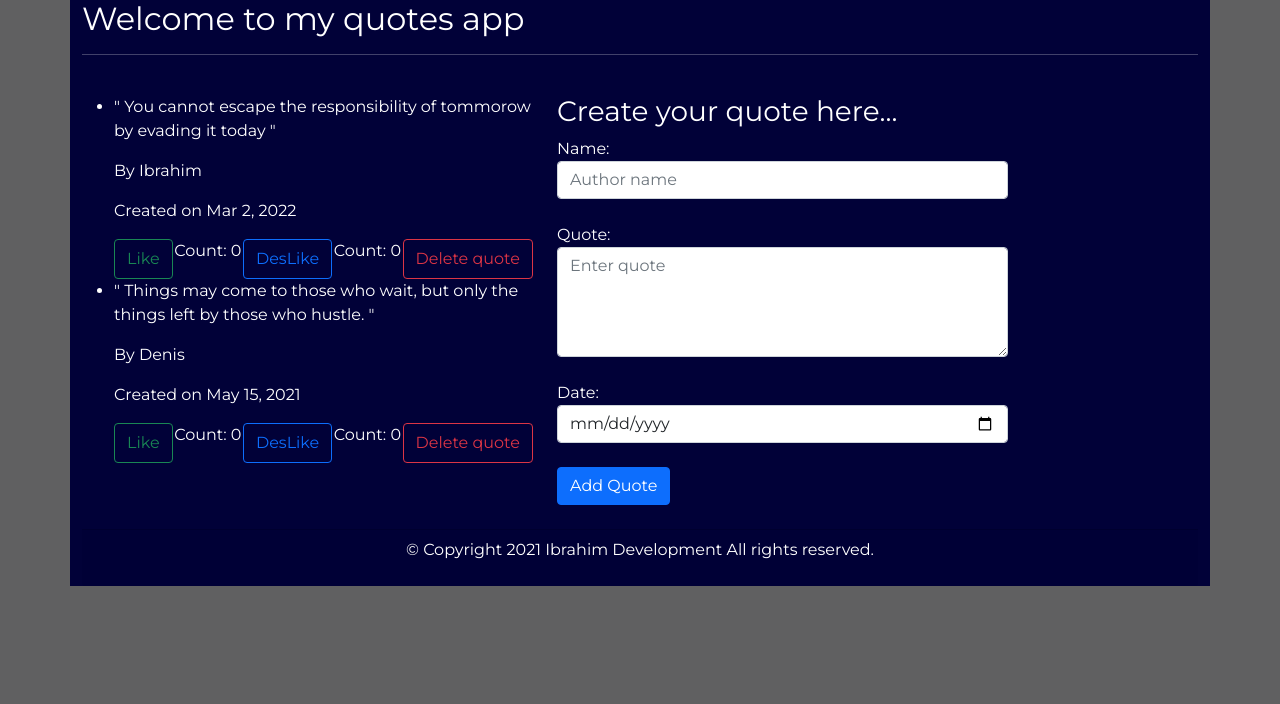
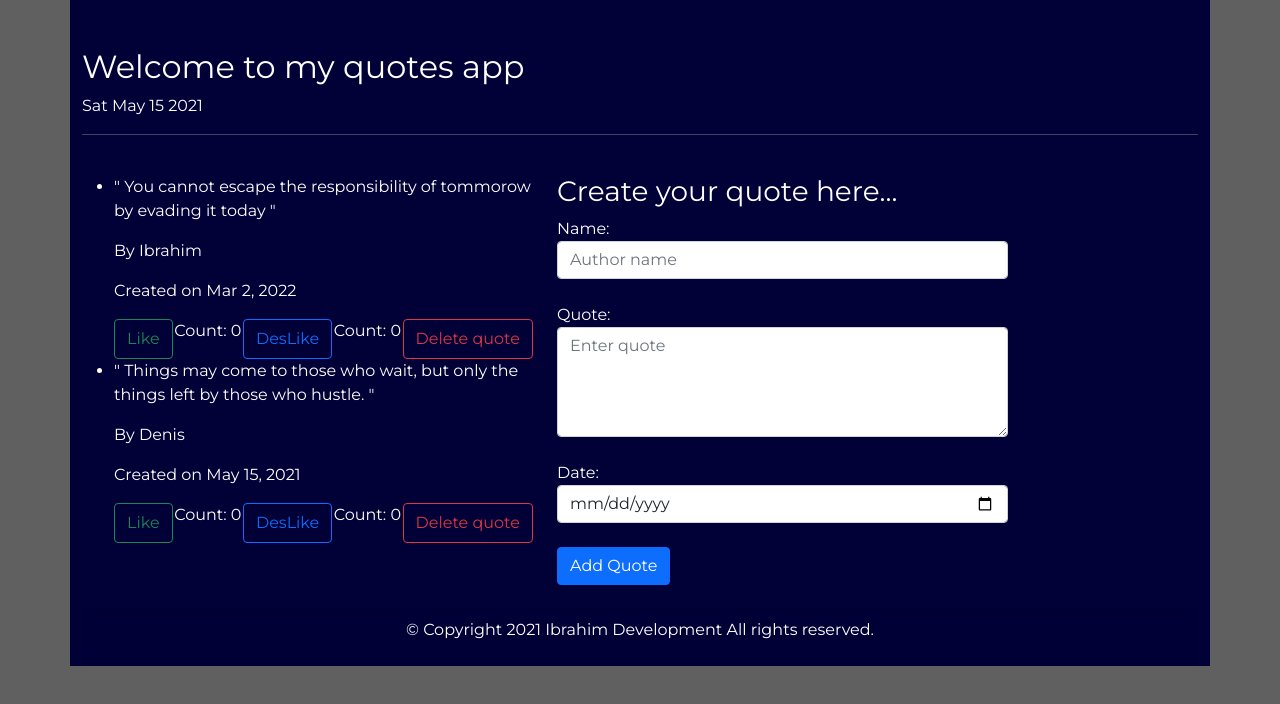
Before and after one commit to Rubyroy12/quotes-app, an Angular app: page / in a window 1280 px wide. Shown: the top 704 px of the page. Built offline with nearby package versions, Linux system fonts and the light colour scheme.

Commit message:
add today date display

```diff
--- a/src/app/form/form.component.ts
+++ b/src/app/form/form.component.ts
@@ -20,6 +20,9 @@ export class FormComponent implements OnInit {
 
 
 
+
+
+
   constructor() { }
 
   ngOnInit(): void {
--- a/src/app/header/header.component.html
+++ b/src/app/header/header.component.html
@@ -1,5 +1,12 @@
 <div>
-  <h2>Welcome to my quotes app </h2>
+  <div class="top">
+    <br>
+    <br>
+    <h2>Welcome to my quotes app  </h2>
+    <p> {{today}}</p>
+
+
+  </div>
   <hr>
   <br>
   <div class="row">
--- a/src/app/header/header.component.ts
+++ b/src/app/header/header.component.ts
@@ -13,6 +13,8 @@ export class HeaderComponent implements OnInit {
   count: number = 0;
   discount : number=0;
   faThumbsUp=faThumbsUp;
+
+  today:string = new Date().toDateString();
 
   @Input()
   quote!: Quote;
```
